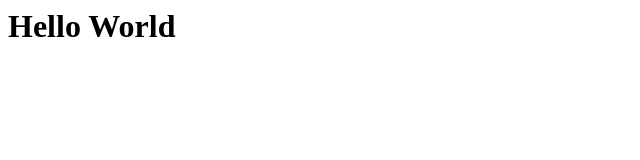
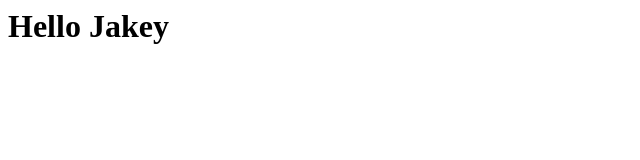
Before and after one commit to eoinmartyn/eoinmartyn.github.io, a plain HTML site: page index.html in a window 1280 px wide. Shown: the full height of the page, 0-640 px from the left. Drawn offline with Linux system fonts and the light colour scheme.

Commit message:
Changed message

```diff
--- a/index.html
+++ b/index.html
@@ -1 +1 @@
-<h1>Hello World</h1>
+<h1>Hello Jakey</h1>
```
